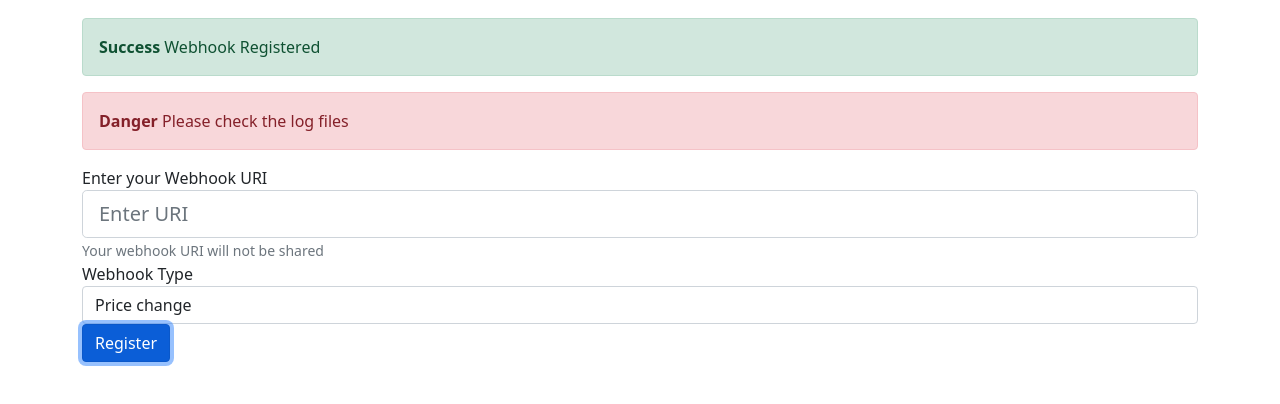
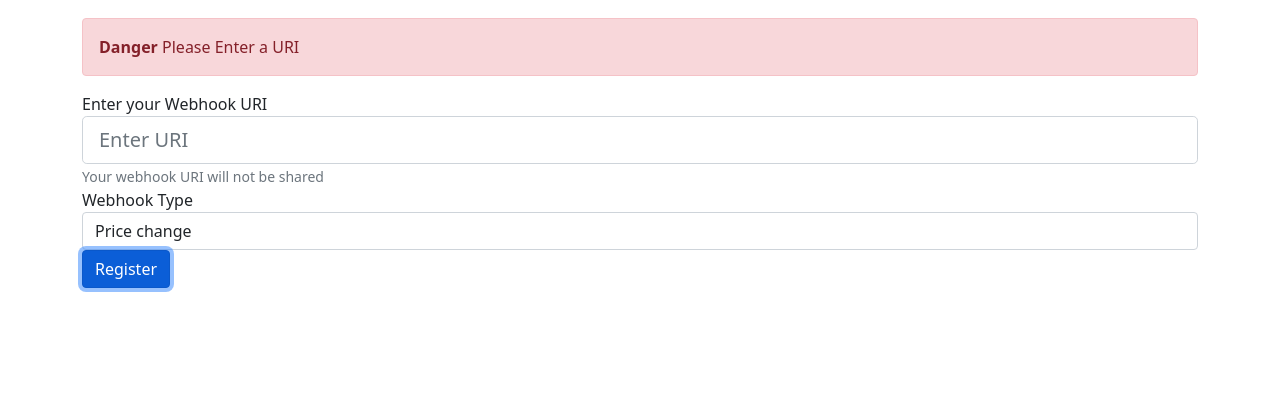
Before and after one commit to juanalfredogutierrez/webhooks-with-Net-8-rabbitmq, a plain HTML site: page AirlineWeb/wwwroot/index.html in a window 1280 px wide. Both pictures are taken after a click on the button "Register". Shown: the part 188-592 px from the top of the page. Drawn offline with nearby package versions, Linux system fonts and the light colour scheme.

Commit message:
[create interfaz registro webhook]

```diff
--- a/AirlineWeb/wwwroot/index.html
+++ b/AirlineWeb/wwwroot/index.html
@@ -19,7 +19,7 @@
         <h1 class="display-5 text-center my-4">Webhook Registration</h1>
 
         <div id="alertSuccess" class="alert alert-success" role="alert">
-            <strong>Success</strong> <label id="sucessMessage"> Webhook Registered</Ri:a></label>
+            <strong>Success</strong> <label id="successMessage"> Webhook Registered</label>
         </div>
 
         <div id="alertDanger" class="alert alert-danger" role="alert">
@@ -55,4 +55,47 @@
         crossorigin="anonymous"></script>
 </body>
 
+<script>
+
+    var registerButtion = document.getElementById("register");
+    // var statusLabel = document.getElementById("statusLabel");
+    var webhookURI = document.getElementById("webhook");
+    var webhookType = document.getElementById("webhooktype");
+    var successBox = document.getElementById("alertSuccess");
+    var dangerBox = document.getElementById("alertDanger");
+    var dangerMessage = document.getElementById("dangerMessage");
+    var successMessage = document.getElementById("successMessage");
+
+
+    successBox.style.display = 'none';
+    dangerBox.style.display = 'none';
+
+    registerButtion.onclick = function () {
+        if (webhookURI.value == "") {
+            dangerMessage.innerHTML = "Please Enter a URI";
+            dangerBox.style.display = 'block';
+        }
+        else {
+
+            (async () => {
+
+                const rawResponse = await fetch('http://localhost:5000/api/WebhooksSubcriptions',
+                    {
+                        method: 'post',
+                        body: JSON.stringify({ webhookUri: webhookURI.value, webhookType: webhooktype.value }),
+                        headers: {
+                            'Content-Type': 'application/json'
+                        }
+                    });
+                const content = await rawResponse.json();
+
+                successMessage.innerHTML = "WebHook Registered please use secret" + content.secret;
+                successBox.style.display = 'block'
+                console.log(content);
+            })();
+        }
+    };
+
+</script>
+
 </html>
```
